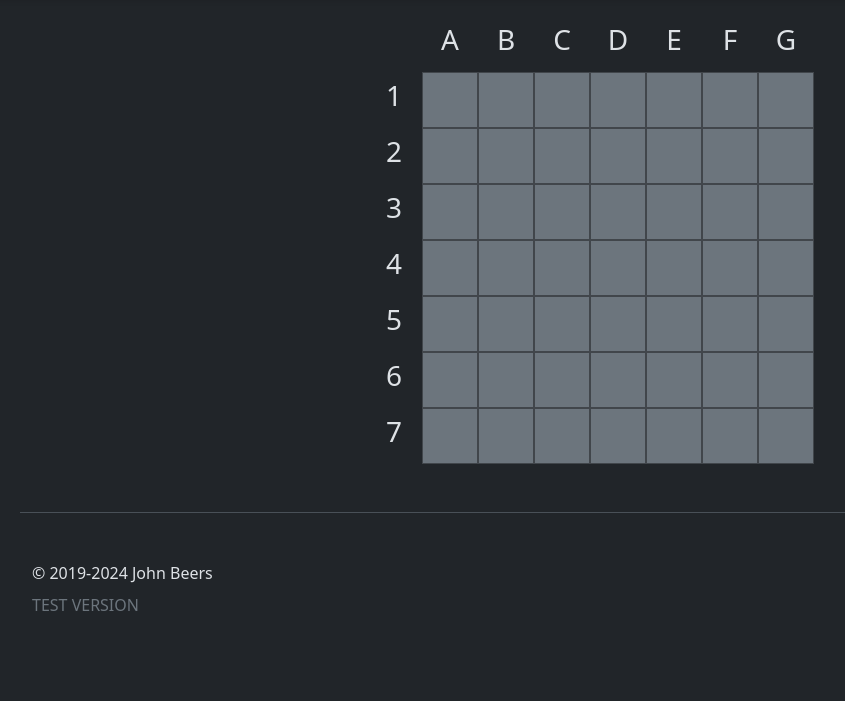
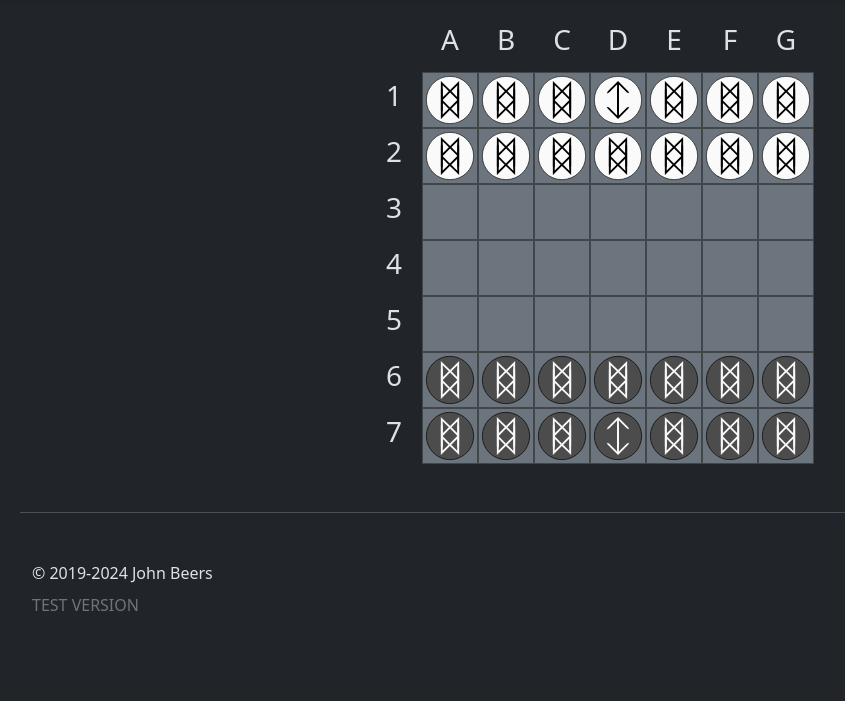
Before and after one commit to jaerrib/oferhlyp_python, a Flask app: page / in a window 1280 px wide. Shown: the part 72-773 px from the top of the page, without its empty margins (50-895 px from the left). Run offline with Flask 3, Linux system fonts and the light colour scheme; some libraries are stand-ins or nearby versions.

Commit message:
Add logic to board template to display tokens

```diff
--- a/app/templates/index.html
+++ b/app/templates/index.html
@@ -17,12 +17,76 @@
                 </div>
                 <!-- End Letter Row -->
                 <!--  Game Board -->
-                {% for row in range(1, 8) %}
+                {% for row in range(0, 7) %}
                 <div class="d-flex">
-                    <div class="square">{{row}}</div>
-                    {% for col in range(1, 8) %}
+                    <div class="square">{{row+1}}</div>
+                    {% for col in range(0, 7) %}
                     <a href="/process/{{row}}/{{col}}">
                         <div class="square bg-secondary border border-secondary-subtle">
+
+                            <!--Is the square empty?-->
+                            {% if data.board[row][col] != 0 %}
+
+
+                            <!--Does the token belong to player 1? -->
+                            {% if data.board[row][col].player == 1 %}
+                            <!--Is it a king? -->
+                            {% if data.board[row][col].is_king %}
+                            <!--Has 2 HP? -->
+                            {% if data.board[row][col].hp == 2 %}
+                            <img src="{{ url_for('static', filename='img/dark-king-full.svg') }}"
+                                 class="stone">
+                            {% else %}
+                            <!--Only has 1 HP -->
+                            <img src="{{ url_for('static', filename='img/dark-king-half.svg') }}"
+                                 class="stone">
+                            {% endif %}
+
+                            {% else %}
+                            <!--Not a king-->
+                            <!--Has 2 HP? -->
+                            {% if data.board[row][col].hp == 2 %}
+                            <img src="{{ url_for('static', filename='img/dark-full.svg') }}"
+                                 class="stone">
+                            {% else %}
+                            <!--Only has 1 HP -->
+                            <img src="{{ url_for('static', filename='img/dark-half.svg') }}"
+                                 class="stone">
+                            {% endif %}
+
+                            {% endif %}
+
+                            {% else %}
+                            <!--Belongs to player 2? -->
+                            <!--Is it a king? -->
+                            {% if data.board[row][col].is_king %}
+                            <!--Has 2 HP? -->
+                            {% if data.board[row][col].hp == 2 %}
+                            <img src="{{ url_for('static', filename='img/light-king-full.svg') }}"
+                                 class="stone">
+                            {% else %}
+                            <!--Only has 1 HP -->
+                            <img src="{{ url_for('static', filename='img/light-king-half.svg') }}"
+                                 class="stone">
+                            {% endif %}
+
+                            {% else %}
+                            <!--Not a king-->
+                            <!--Has 2 HP? -->
+                            {% if data.board[row][col].hp == 2 %}
+                            <img src="{{ url_for('static', filename='img/light-full.svg') }}"
+                                 class="stone">
+                            {% else %}
+                            <!--Only has 1 HP -->
+                            <img src="{{ url_for('static', filename='img/light-half.svg') }}"
+                                 class="stone">
+                            {% endif %}
+
+                            {% endif %}
+                            {% endif %}
+
+
+                            {% endif %}
 
                         </div>
                     </a>
```
